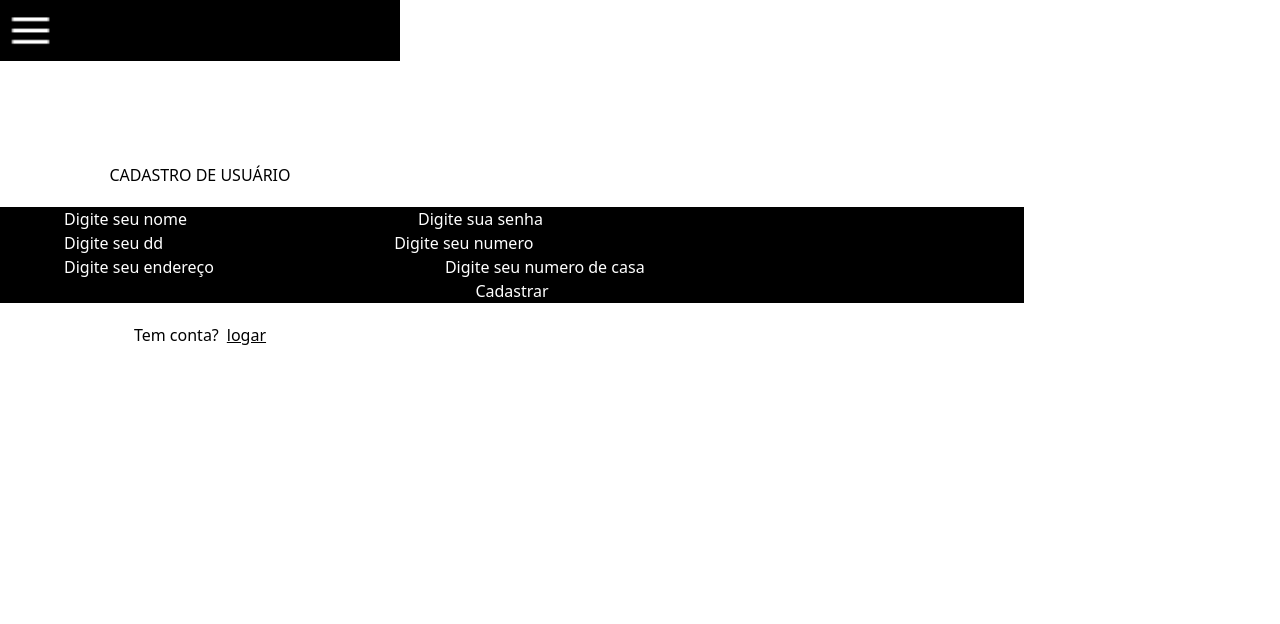
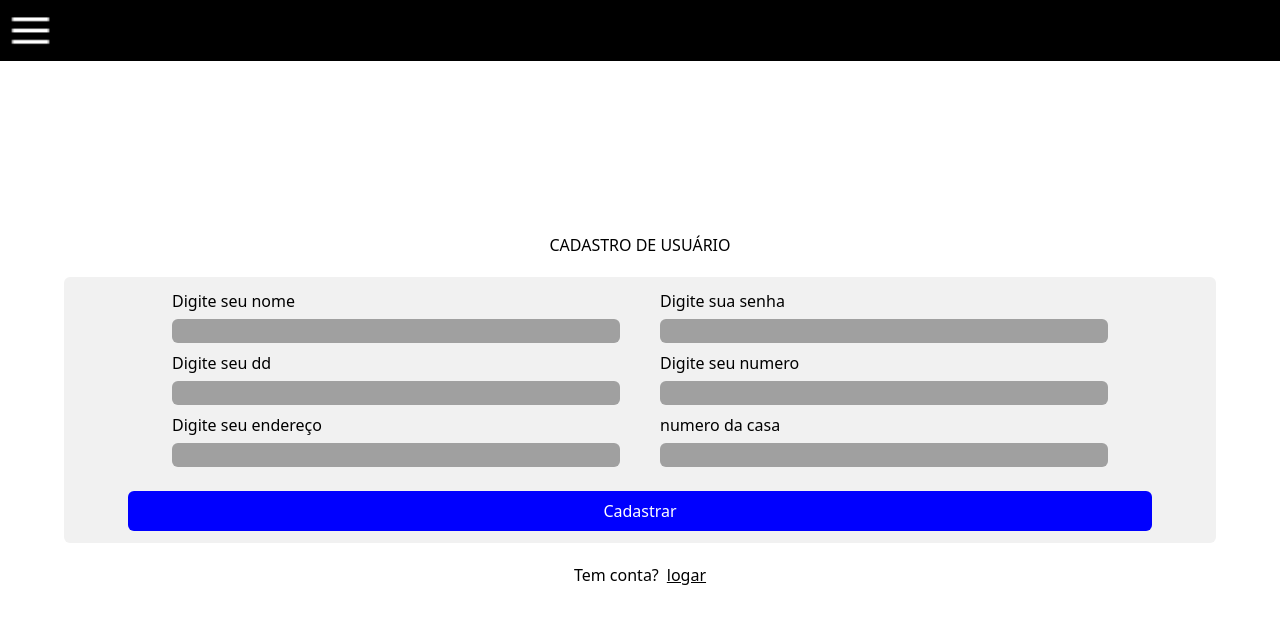
Before and after one commit to EricAlandev/redesigned-fortnight, a Next.js app: page /cadastro in a window 1280 px wide. Shown: the top 624 px of the page. Built offline with nearby package versions, Linux system fonts and the light colour scheme.

Commit message:
0.52 - system of popUp in page register  and improved ui/ux of the pages register/login

```diff
--- a/src/app/cadastro/api/route.ts
+++ b/src/app/cadastro/api/route.ts
@@ -7,8 +7,10 @@ export async function POST(req: Request){
         console.log("enterede post register");
         const {registerData} = await req.json();
 
-        if(!registerData || registerData === undefined){
-            throw new Error("Error to register Data");
+        const {nome, senha, dd, numero, endereco, numero_casa} = registerData;
+
+        if(!nome || !senha || !dd || !numero || !endereco || !numero_casa){
+            throw new Error("Necessário preencher todos os campos");
         }
 
         const register = await registerController(registerData);
@@ -24,8 +26,8 @@ export async function POST(req: Request){
         })
     }
 
-    catch(error){
-        return new Response(JSON.stringify(error),({
+    catch(error: any){
+        return new Response(JSON.stringify({message: error?.message}),({
             status: 400,
             headers: {
                 "Content-type" : "application/json"
--- a/src/app/cadastro/page.tsx
+++ b/src/app/cadastro/page.tsx
@@ -2,23 +2,42 @@
 
 import Header from "@/componentes/general/Header";
 import FormCadastro from "@/componentes/pages/cadastro/FormCadastro";
+import EsqPopUp from "@/componentes/skeletons/popup/EsqPopUp";
 import UseLoginRegister from "@/hooks/UseLoginRegister";
+import { TypePopUp } from "@/types/TypePopUp";
+import { useState } from "react";
 
 export default function CadastroPage(){
 
+    const [popUp, setPopUp] = useState<TypePopUp>('none');
+    const [message, setMessage] = useState<string>();
     const {register} = UseLoginRegister();
 
+    console.log("values popUp", message, popUp)
+
     return(
-        <div className="max-w-[400px]">
+        <div>
             <Header
 
             />
 
             <div className="pt-20.5">
                 <FormCadastro
-                    enviar={register}
+                    enviar={async (e) => {
+                        const request: any = await register(e);
+                            setMessage(request?.message);
+                            setPopUp(request?.status)
+                    }}
                 />
             </div>
+
+            {popUp !== 'none' && (
+                <EsqPopUp
+                    type={popUp}
+                    setPopUp={setPopUp}
+                    message={message}
+                />
+            )}
 
         </div>
     )
--- a/src/app/login/page.tsx
+++ b/src/app/login/page.tsx
@@ -15,7 +15,7 @@ export default function LoginPage(){
     const {makeLogin} = UseLoginRegister();
 
     return(
-        <div className="max-w-[400px]">
+        <div>
             <Header/>
 
             <div className="pt-20.5">
--- a/src/componentes/pages/cadastro/FormCadastro.tsx
+++ b/src/componentes/pages/cadastro/FormCadastro.tsx
@@ -22,22 +22,26 @@ export default function FormCadastro({enviar} : registerType){
     }
 
     return(
-        <>
+        <div
+         className="absolute top-1/2 left-1/2 -translate-x-1/2 -translate-y-1/2"
+        >
             <h2 className="mt-5 mb-5 text-center">CADASTRO DE USUÁRIO</h2>
             <form
             onSubmit={(e) => {
                 e.preventDefault();
                 enviar(dados);
             }}
-             className="flex flex-col w-[80vw] mx-auto bg-[black] text-[white]"
+             className="flex flex-col w-[90vw] mx-auto p-3 bg-[#F1F1F1] text-[black] rounded-md"
             >
                 {/*Basic data
                 -- name, senha
                  */}
                 <fieldset
-                 className="flex w-[70vw] mx-auto"
+                 className="flex w-[70vw] mx-auto items-center gap-10"
                 >
-                   <div>
+                   <div
+                     className="flex flex-col gap-1.5"
+                   >
                     <label htmlFor="nome">
                             Digite seu nome
                         </label>
@@ -46,11 +50,15 @@ export default function FormCadastro({enviar} : registerType){
                         id="nome"
                         name="nome"
                         value={dados.nome}
+                        required
                         onChange={pickValues}
+                        className="w-[35vw] bg-[#A0A0A0] rounded-md"
                         />
                    </div>
 
-                    <div>
+                    <div
+                     className="flex flex-col gap-1.5"
+                    >
                         <label htmlFor="senha">
                             Digite sua senha
                         </label>
@@ -59,7 +67,9 @@ export default function FormCadastro({enviar} : registerType){
                         id="senha"
                         name="senha"
                         value={dados.senha}
+                        required
                         onChange={pickValues}
+                        className="w-[35vw] bg-[#A0A0A0] rounded-md"
                         />
                     </div>
                 </fieldset>
@@ -68,9 +78,11 @@ export default function FormCadastro({enviar} : registerType){
                 -- dd, number
                  */}
                 <fieldset
-                 className="flex w-[70vw] mx-auto"
+                 className="flex w-[70vw] mx-auto items-center gap-10 mt-2"
                 >
-                    <div>
+                    <div
+                     className="flex flex-col gap-1.5"
+                    >
                         <label htmlFor="dd">
                             Digite seu dd
                         </label>
@@ -79,11 +91,15 @@ export default function FormCadastro({enviar} : registerType){
                         id="dd"
                         name="dd"
                         value={dados.dd}
+                        required
                         onChange={pickValues}
+                        className="w-[35vw] bg-[#A0A0A0] rounded-md"
                         />
                     </div>
 
-                    <div>
+                    <div
+                     className="flex flex-col gap-1.5"
+                    >
                         <label htmlFor="numero">
                             Digite seu numero
                         </label>
@@ -92,7 +108,11 @@ export default function FormCadastro({enviar} : registerType){
                         id="numero"
                         name="numero"
                         value={dados.numero}
+                        required
                         onChange={pickValues}
+                        minLength={9}
+                        maxLength={9}
+                        className="w-[35vw] bg-[#A0A0A0] rounded-md"
                         />
                     </div>
                 </fieldset>
@@ -101,9 +121,12 @@ export default function FormCadastro({enviar} : registerType){
                 --number houve, house localization
                  */}
                 <fieldset
-                 className="flex w-[70vw] mx-auto"
+                 className="flex items-center w-[70vw] mx-auto gap-10 mt-2"
                 >
-                    <div>
+                    <div
+                     className="flex flex-col gap-1.5"
+
+                    >
                         <label htmlFor="endereco">
                             Digite seu endereço
                         </label>
@@ -112,26 +135,33 @@ export default function FormCadastro({enviar} : registerType){
                         id="endereco"
                         name="endereco"
                         value={dados.endereco}
+                        required
                         onChange={pickValues}
+                        className="w-[35vw] bg-[#A0A0A0] rounded-md"
                         />
                     </div>
 
-                    <div>
+                    <div
+                     className="flex flex-col gap-1.5"
+                    >
                         <label htmlFor="numero_casa">
-                            Digite seu numero de casa
+                           numero da casa
                         </label>
 
                         <input
                         id="numero_casa"
                         name="numero_casa"
                         value={dados.numero_casa}
+                        required
                         onChange={pickValues}
+                        className="w-[35vw] bg-[#A0A0A0] rounded-md"
                         />
                     </div>
                 </fieldset>
 
                 <button
                     type="submit"
+                    className="w-[80vw] mx-auto mt-6 p-2 bg-[blue] text-[white] rounded-md"
                 >
                     Cadastrar
                 </button>
@@ -148,6 +178,6 @@ export default function FormCadastro({enviar} : registerType){
                     </span>
                 </p>
             </Link>
-        </>
+        </div>
     )
 }
--- a/src/hooks/UseLoginRegister.tsx
+++ b/src/hooks/UseLoginRegister.tsx
@@ -31,10 +31,13 @@ export default function UseLoginRegister(){
         try{
             console.log(dadoCadastro);
             const regi = await registerFunction(dadoCadastro);
+
+            console.log('inside register', regi?.message,  'register');
+            return {message: regi?.message, status: 'register'}
         }
 
-        catch(error){
-            console.log(error);
+        catch(error: any){
+            return {message: error?.message, status: 'error'}
         }
     }
 
--- a/src/services/controllers/loginRegisterController.ts
+++ b/src/services/controllers/loginRegisterController.ts
@@ -90,7 +90,6 @@ export async function loginController(loginData: dadoLogin){
 
 export async function registerController(dadoCadastro: dadoCadastro){
 
-    try{
         const AppDataSource = await getDataSource();
 
     const {nome, senha, dd, numero, endereco, numero_casa} = dadoCadastro;
@@ -105,7 +104,7 @@ export async function registerController(dadoCadastro: dadoCadastro){
         })
 
         if(user){
-            throw new Error("User already exists");
+            throw new Error("Já existe um usuário com esse nome");
         }
     }
 
@@ -177,11 +176,5 @@ export async function registerController(dadoCadastro: dadoCadastro){
         throw new Error("error in the creation in the creation of the user authorization");
     }
 
-    return {mensagem: "user created"}
-
-    }
-
-    catch(error){
-        console.log(error);
-    }
+    return {mensagem: "Usuário criado!"}
 }
--- a/src/services/services/loginRegisterService.ts
+++ b/src/services/services/loginRegisterService.ts
@@ -28,8 +28,7 @@ export const loginFunction = async(loginData: dadoLogin) => {
 
 
 export const registerFunction = async(registerData: dadoCadastro) => {
-    try{
-        const login = await fetch(`${process.env.NEXT_PUBLIC_BASE_URL}/cadastro/api`, {
+    const register = await fetch(`${process.env.NEXT_PUBLIC_BASE_URL}/cadastro/api`, {
         method: 'POST',
         headers: {
                 'Content-Type' : 'application/json'
@@ -39,12 +38,11 @@ export const registerFunction = async(registerData: dadoCadastro) => {
         }))
     })
 
-        console.log(login);
+    const response = await register.json();
 
-        return login;
+    if(!register.ok){
+        throw new Error(response?.message);
     }
 
-    catch(error){
-        console.log(error);
+    return {message: response?.mensagem};
 }
-}
--- a/src/types/TypePopUp.ts
+++ b/src/types/TypePopUp.ts
@@ -4,4 +4,4 @@ export type returnForPopUp = {
     status: string
 }
 
-export type TypePopUp = 'error' |'sucess' | 'none';
+export type TypePopUp = 'error' |'sucess' | 'register' | 'none';
```
Also changed, not shown: src/componentes/pages/login/FormLogin.tsx (+11 -3 lines), src/componentes/skeletons/popup/EsqPopUp.tsx (+20 -2 lines). Lines whose indentation alone changed are shown as unchanged.
